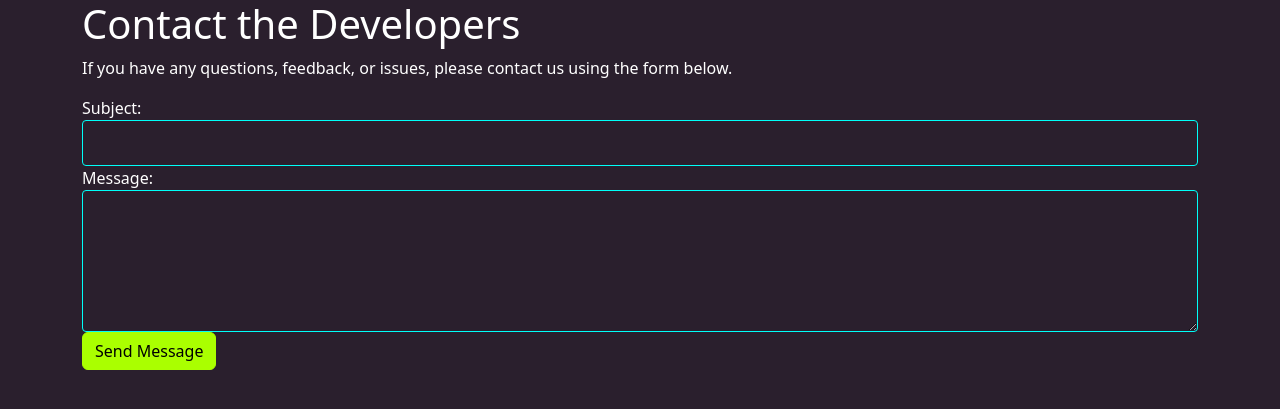
After one commit to anshdalia/SpotifyWrapper, a Django app: page /contact/ in a window 1280 px wide. The commit adds this page. Shown: the top 409 px of the page. Run offline with Django 5.2, Linux system fonts and the light colour scheme; the visitor is signed in with stand-in values (Sample User, id 1); some libraries are stand-ins or nearby versions.

Commit message:
Task 15: Contact the Developers

```diff
--- /dev/null
+++ b/mainApp/templates/contact.html
@@ -0,0 +1,29 @@
+{% load static %}
+
+<!-- mainApp/templates/contact.html -->
+<!DOCTYPE html>
+<html lang="en">
+<head>
+    <meta charset="UTF-8">
+    <title>Contact the Developers</title>
+    <link rel="stylesheet" href="{% static 'custom/custom.css' %}">
+</head>
+<body>
+    <div class="container">
+        <h1>Contact the Developers</h1>
+        <p>If you have any questions, feedback, or issues, please contact us using the form below.</p>
+        <form method="post">
+            {% csrf_token %}
+            <div class="form-group">
+                <label for="subject">Subject:</label>
+                <input type="text" id="subject" name="subject" class="form-control" required>
+            </div>
+            <div class="form-group">
+                <label for="message">Message:</label>
+                <textarea id="message" name="message" rows="5" class="form-control" required></textarea>
+            </div>
+            <button type="submit" class="btn btn-primary">Send Message</button>
+        </form>
+    </div>
+</body>
+</html>
--- a/mainApp/templates/main_menu.html
+++ b/mainApp/templates/main_menu.html
@@ -40,6 +40,10 @@
             <div class="col col-lg-1 ms-auto">
                 <button onclick="window.location.href='{% url 'user:profile' %}'" class="btn btn-primary">Profile</button>
             </div>
+            <div class="col col-lg-2">
+                <button onclick="window.location.href='{% url 'contact' %}'" class="btn btn-secondary">Contact</button>
+            </div>
+
         </div>
 
         <!-- Display Name -->
--- a/mainApp/urls.py
+++ b/mainApp/urls.py
@@ -12,5 +12,6 @@ urlpatterns = [
     path('single_wrap/', views.single_wrap_view, name='wrap_current'),  # updated to ensure wrap_current is present
     path('single_wrap/<int:wrap_id>/', views.single_wrap_view, name='wrap_detail'),  # viewing a specific wrap
     path('wrap/<int:wrap_id>/delete/', views.delete_wrap, name='wrap_delete'),
+    path('contact/', views.contact_view, name='contact'),  # New contact page URL
 
 ]
--- a/mainApp/views.py
+++ b/mainApp/views.py
@@ -14,6 +14,7 @@ from .models import Wrap
 from .models import Wrap, DuoWrap, TopArtist, TopSong
 from SpotifyWrapper.settings import SPOTIFY_CLIENT_ID, SPOTIFY_CLIENT_SECRET, REDIRECT_URI
 from .util import *
+from django.contrib import messages
 
 
 # Spotify Authorization URL creation function
@@ -216,3 +217,22 @@ def delete_wrap(request, wrap_id):
         return JsonResponse({'status': 'success'}, status=200)
     except Wrap.DoesNotExist:
         return JsonResponse({'status': 'error', 'message': 'Wrap not found'}, status=404)
+
+
+@login_required
+def contact_view(request):
+    if request.method == 'POST':
+        subject = request.POST.get('subject')
+        message = request.POST.get('message')
+        email_from = request.user.email  # Use the logged-in user's email
+
+        if subject and message:
+            # Instead of sending an email, just print the details in the terminal
+            print("Subject:", subject)
+            print("Message:", message)
+            print("From:", email_from)
+
+            messages.success(request, 'Your message has been "sent" successfully.')
+        else:
+            messages.error(request, 'Please fill in all fields.')
+    return render(request, 'contact.html')
--- a/user/templates/profile.html
+++ b/user/templates/profile.html
@@ -11,9 +11,9 @@
     <p>Firstname: {{user.first_name}}</p>
     <p>Lastname: {{user.last_name}}</p>
     <p>Email: {{ user.email }}</p>
-    <button onclick="window.location.href='{% url 'logout' %}'" class="btn btn-primary">Logout</button>
+    <button onclick="window.location.href='{% url 'user:logout' %}'" class="btn btn-primary">Logout</button>
     <button onclick="window.location.href='{% url 'main_menu' %}'" class = "btn btn-secondary">Back to Main Menu</button>
-    <button onclick="window.location.href='{% url 'delete_account' %}'" class="btn btn-primary">Delete Account</button>
+    <button onclick="window.location.href='{% url 'user:delete_account' %}'" class="btn btn-primary">Delete Account</button>
 
 </body>
 </html>
```
